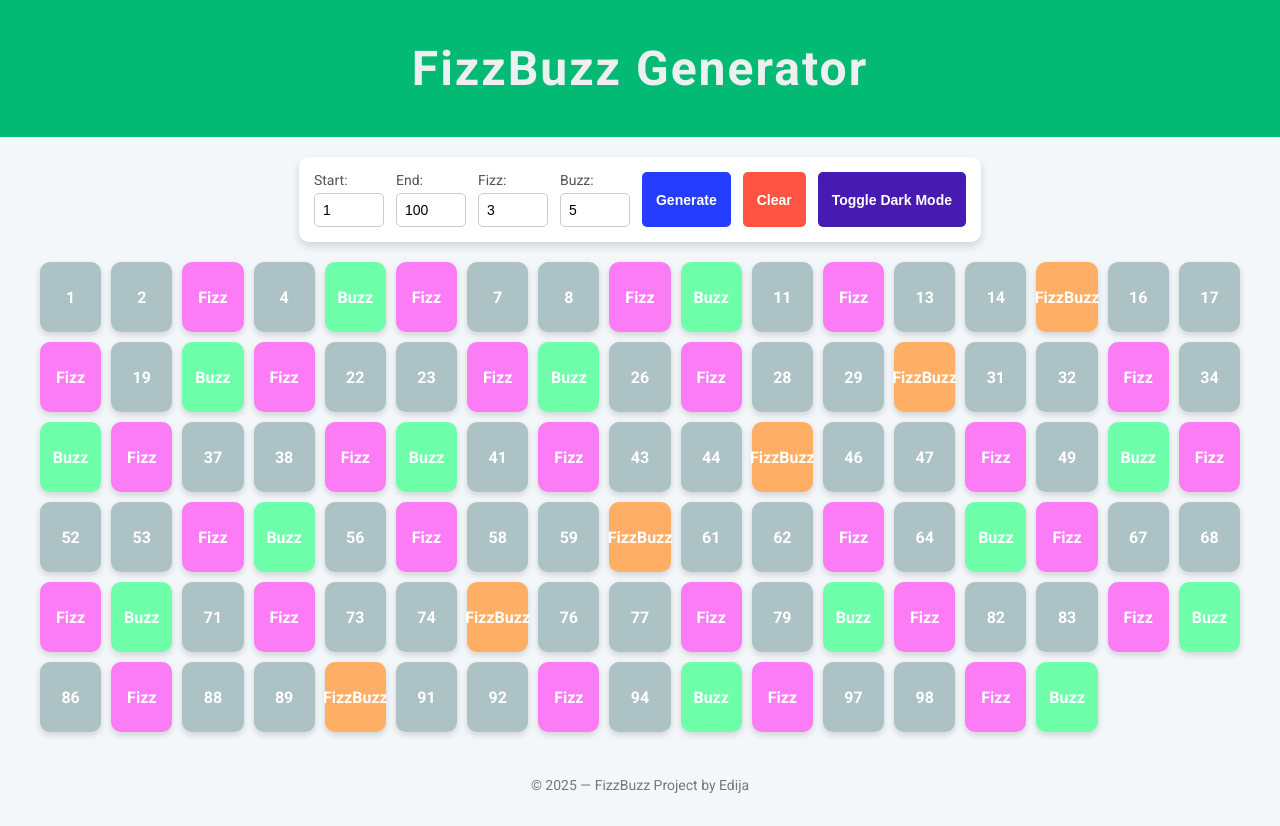
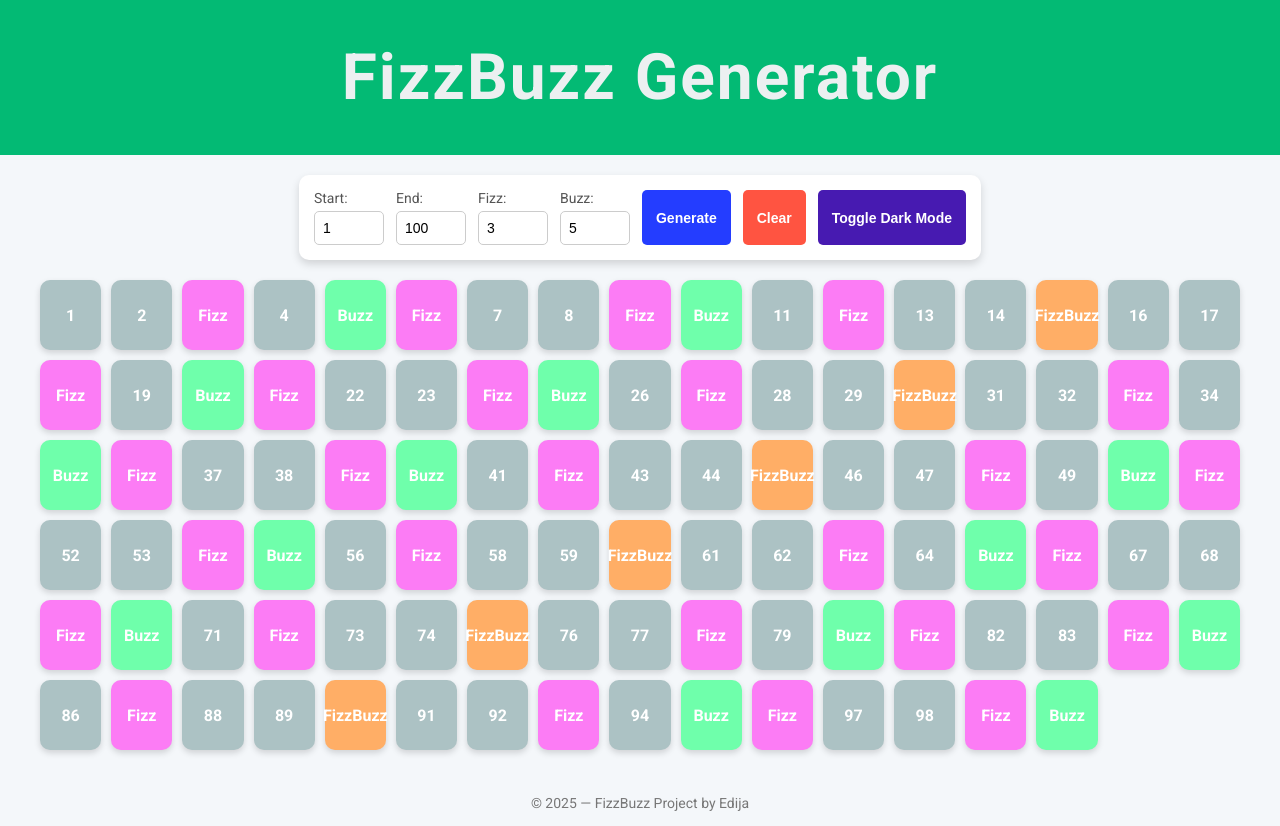
Before and after one commit to Edija123/Homework_3, a plain HTML site: page index.html in a window 1280 px wide. Drawn offline with Linux system fonts and the light colour scheme.

Commit message:
Add files via upload

```diff
--- a/index.html
+++ b/index.html
@@ -15,7 +15,7 @@
 
   header { background:#03ba74; color:#ecf0f1; padding:40px; text-align:center; transition: background 0.4s, color 0.4s; }
   header.dark { background:#001c11; color:#f0f0f0; }
-  header h1 { font-size:3em; letter-spacing:2px; }
+  header h1 { font-size:4em; letter-spacing:2px; }
 
   /* Controls panel */
   .controls { display:flex; flex-wrap:wrap; gap:12px; justify-content:center; margin:20px auto; padding:15px; border-radius:10px; background:#ffffff; box-shadow:0 4px 8px rgba(0,0,0,0.15); transition:background 0.4s; }
```
